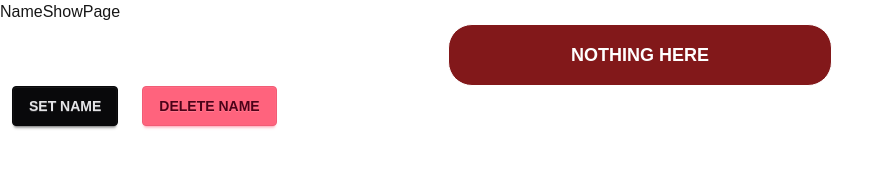
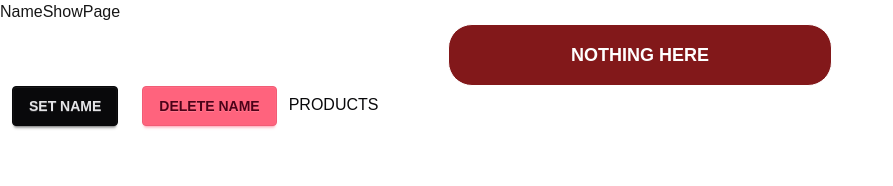
Before and after one commit to PouryaSoleimani/ZUSTAND, a Next.js app: page /name-show in a window 1280 px wide. Shown: the top 186 px of the page, without its empty margins (0-893 px from the left). Built offline with nearby package versions, Linux system fonts and the light colour scheme.

Commit message:
ZUSTAND___AUTH

```diff
--- a/app/name-show/page.tsx
+++ b/app/name-show/page.tsx
@@ -1,5 +1,6 @@
 'use client'
 import useNameStore from '@/store/nameStore'
+import Link from 'next/link'
 import React from 'react'
 
 const NameShowPage = () => {
@@ -11,6 +12,7 @@ const NameShowPage = () => {
             <div>
                 <button className='btn mx-3 btn-neutral' onClick={() => setName("POURYA")}>SET NAME</button>
                 <button className='btn mx-3 btn-error' onClick={removeName}>DELETE NAME</button>
+                <Link className='link-neutral' href={'/products-show'}>PRODUCTS</Link>
             </div>
         </div>
     )
--- a/app/products-show/page.tsx
+++ b/app/products-show/page.tsx
@@ -4,9 +4,12 @@ import React, { Suspense } from 'react'
 import { SingleProductType, ProductsStoreType } from '@/store/productsStore'
 import { toast } from 'react-hot-toast'
 import { Trash } from 'lucide-react'
+import useNameStore from '@/store/nameStore'
 
 
 const ProductsShowPage = () => {
+    const { name } = useNameStore()
+    console.info("NAME IN PRODUCTS SHOW PAGE", name)
 
     function generateRandomString(length: number) {
         return Math.random().toString(36).substring(2, length + 2);
```
